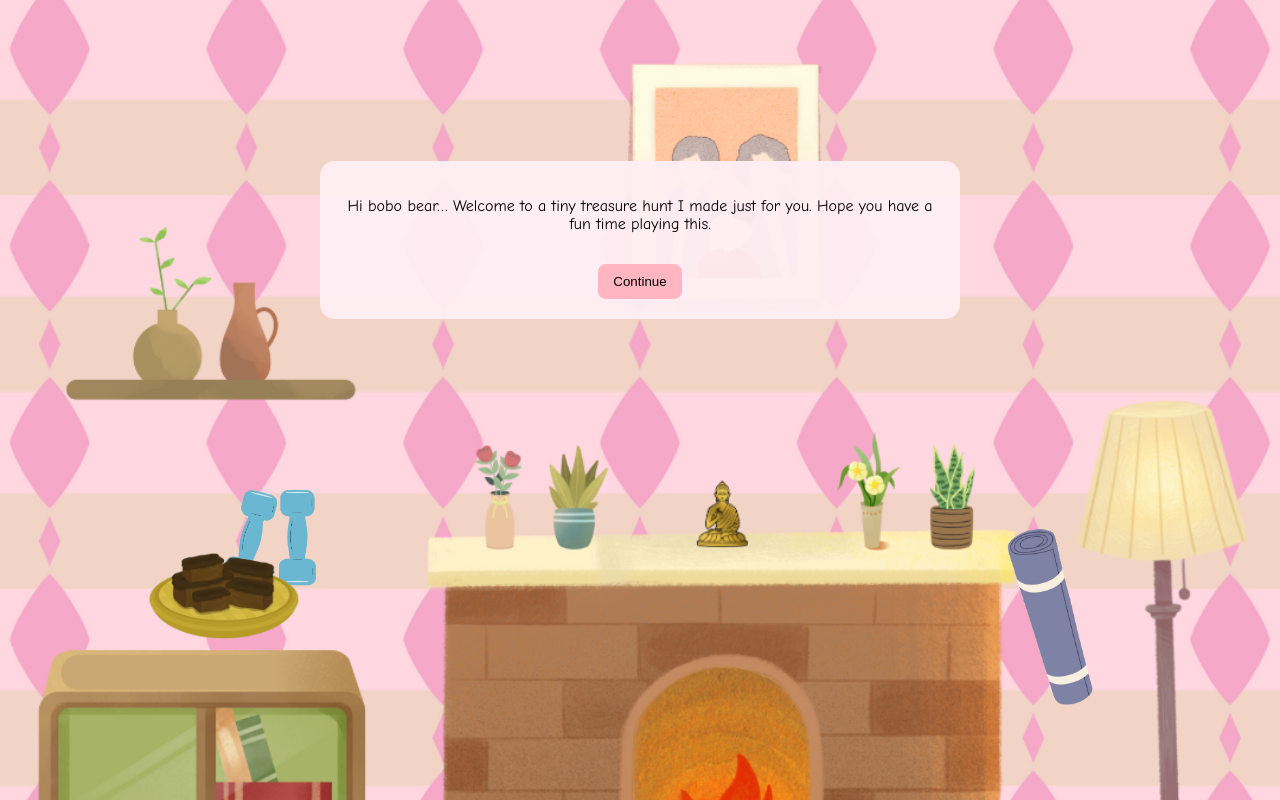
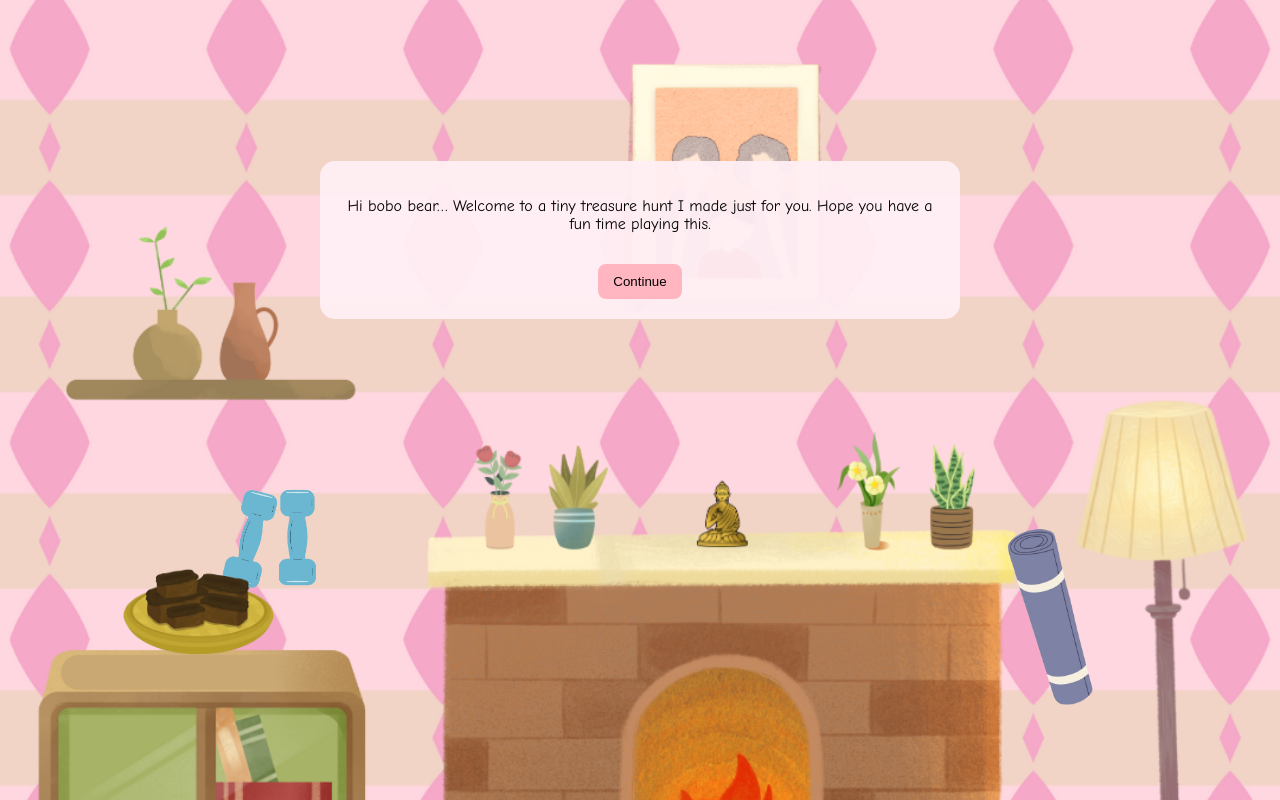
Before and after one commit to sampadashakya/Mini-Treasure-Hunt, a plain HTML site: page index.html in a window 1280 px wide. Both pictures are taken after a click on the button "Start Game". Drawn offline with Linux system fonts and the light colour scheme.

Commit message:
Update style.css

```diff
--- a/style.css
+++ b/style.css
@@ -48,8 +48,8 @@ body, html {
 #brownie {
     width: 13%;
     height: auto;
-    left: 11%;      /* 3 cm right of previous */
-    top: 56%;
+    left: 9%;      /* 3 cm right of previous */
+    top: 58%;
 }
 
 /* Notes */
```
